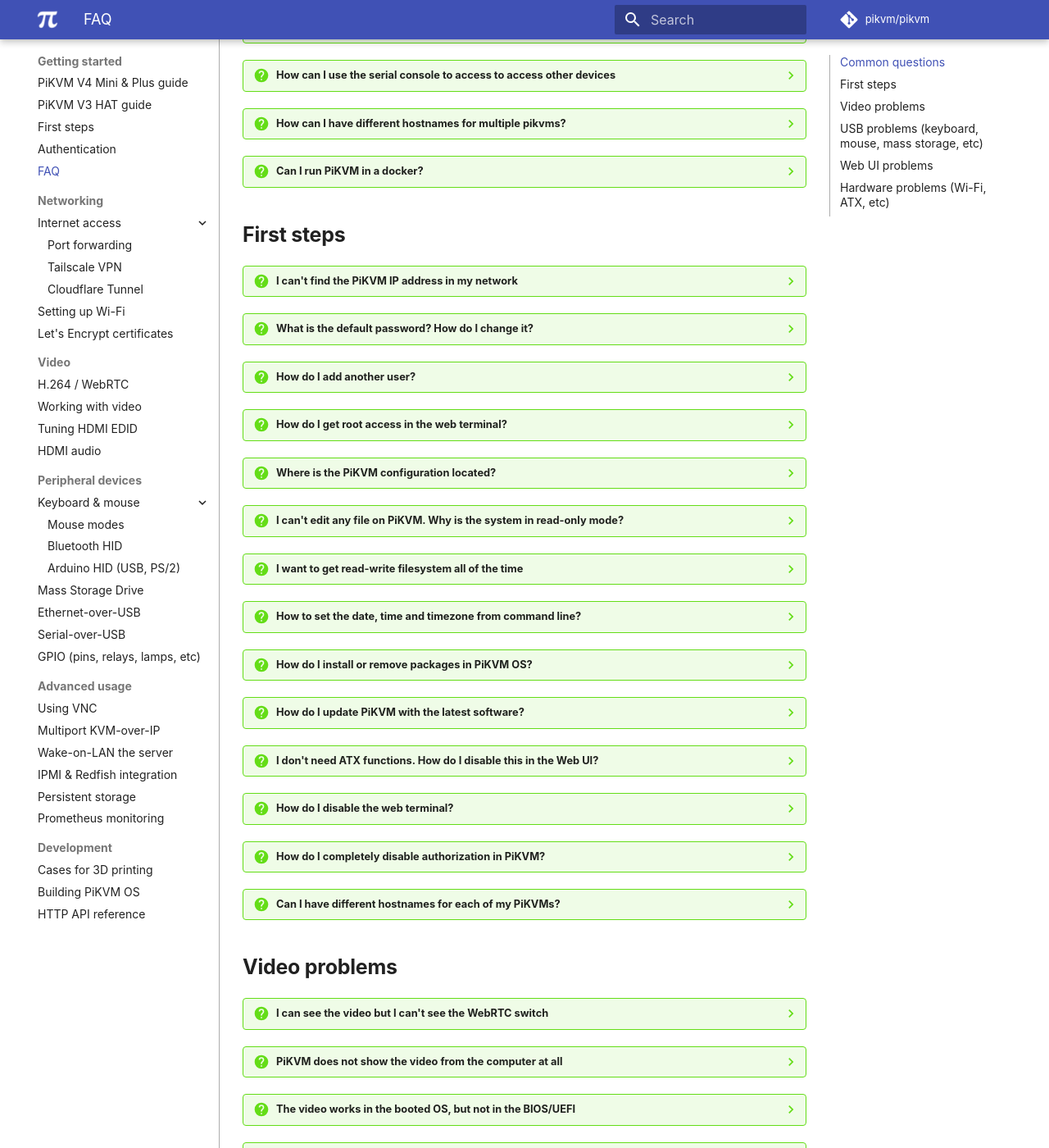
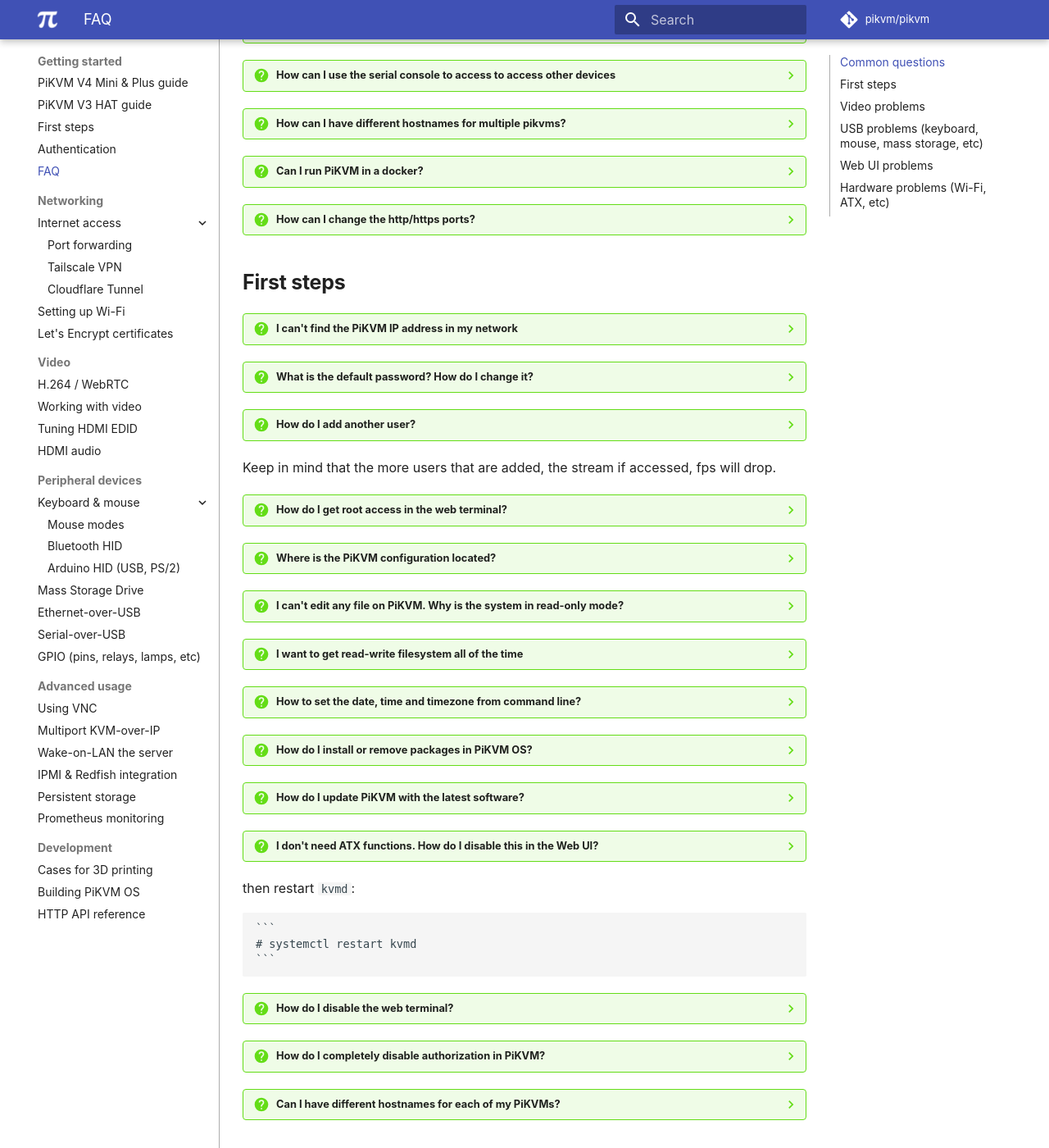
Before and after one commit to pikvm/pikvm, an MkDocs documentation site: the page built from docs/faq.md, in a window 1280 px wide and 1400 px high, scrolled down 1435 px. Shown: the whole window at 82% size. Built offline with MkDocs 1.6.1 and Material for MkDocs 9.7.7, drawn with Linux system fonts in a browser that asks for light colours; some web fonts are replaced; comment, search, counter and statistics services are not loaded.

Commit message:
Update faq.md (#1021)
Added a new question to the faq, cleaned up some verbiage

````diff
--- a/docs/faq.md
+++ b/docs/faq.md
@@ -66,6 +66,7 @@
 
 ??? question "Can I use PiKVM with non-Raspberry Pi boards (Orange, Nano, etc)?"
     Yes, but you will have to prepare the operating system yourself. For the PiKVM software, you will need to replace some config files (such as UDEV rules). If you are a developer or an experienced system administrator, you will not have any problems with this. In addition, we are open to patches. If you need help with this, please contact us via [Discord](https://discord.gg/bpmXfz5).
+    There has been some amazing strides in getting this converted to other SBC's including x86, visit Discord and join #unofficial_ports channel for details.
 
 
 ??? question "Is PiKVM OS its own custom distro?"
@@ -175,6 +176,15 @@
 ??? question "Can I run PiKVM in a docker?"
     No, technically it might be possible but the OS requires many specific settings that cannot be performed inside the container.
 
+??? question "How can I change the http/https ports?"
+    You can change the ports in the following files - `/etc/kvmd/nginx/listen-https.conf, listen-http.conf, redirect-to-https.conf` restart kvmd-nginx service
+
+    ```
+    # rw
+    # systemctl restart kvmd-nginx
+    # ro
+    ```
+
 ## First steps
 
 ??? question "I can't find the PiKVM IP address in my network"
@@ -214,7 +224,8 @@
     # adduser <user>
     # passwd <user>
     ```
-    Keep in mind that the more users that are added, the stream if accessed, fps will drop.
+
+   Keep in mind that the more users that are added, the stream if accessed, fps will drop.
 
 
 ??? question "How do I get root access in the web terminal?"
@@ -297,7 +308,7 @@
             type: disabled
     ```
 
-    ... then restart `kvmd`:
+   then restart `kvmd`:
 
     ```
     # systemctl restart kvmd
````
Also changed, not shown: other parts of docs/faq.md (+1 -1 lines).
